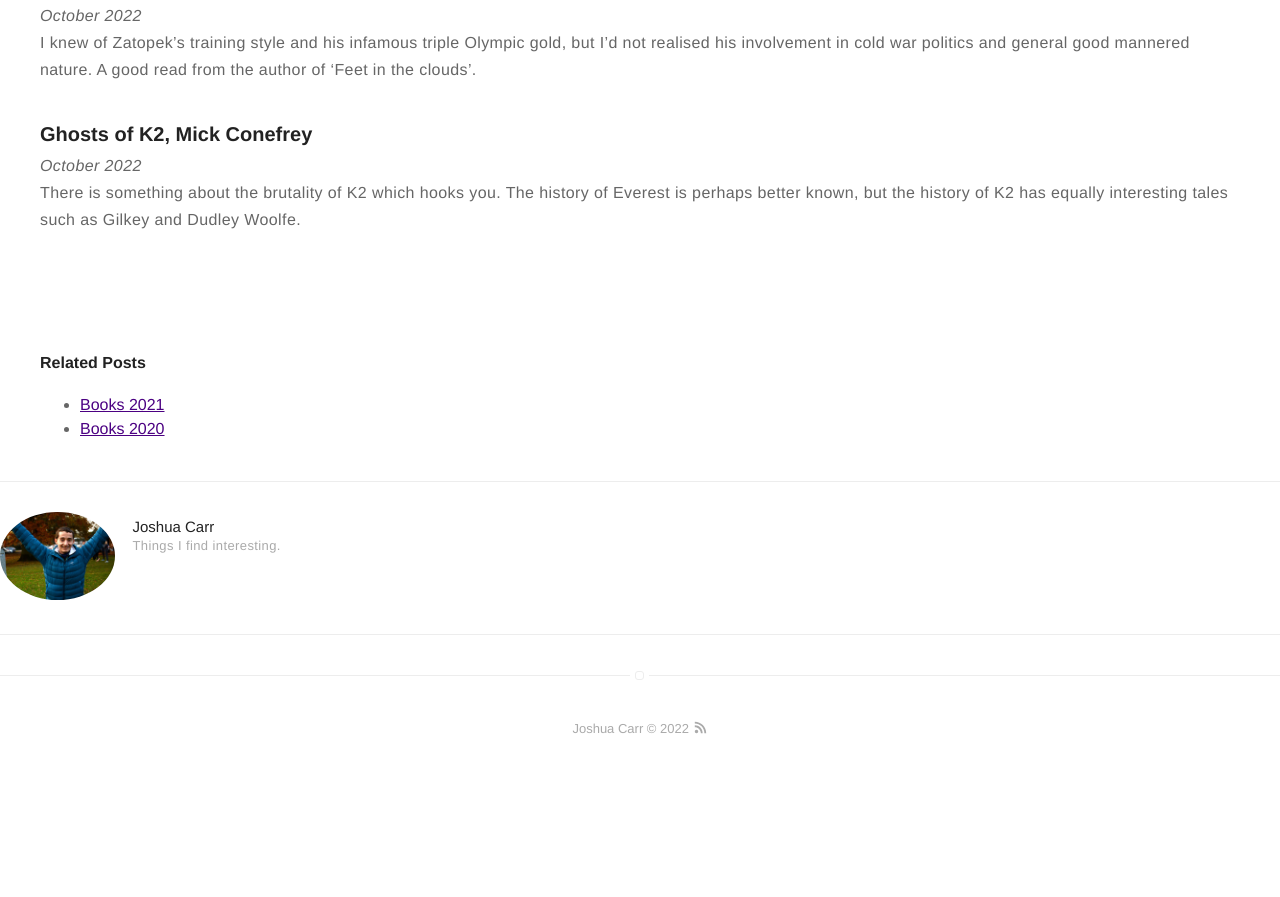
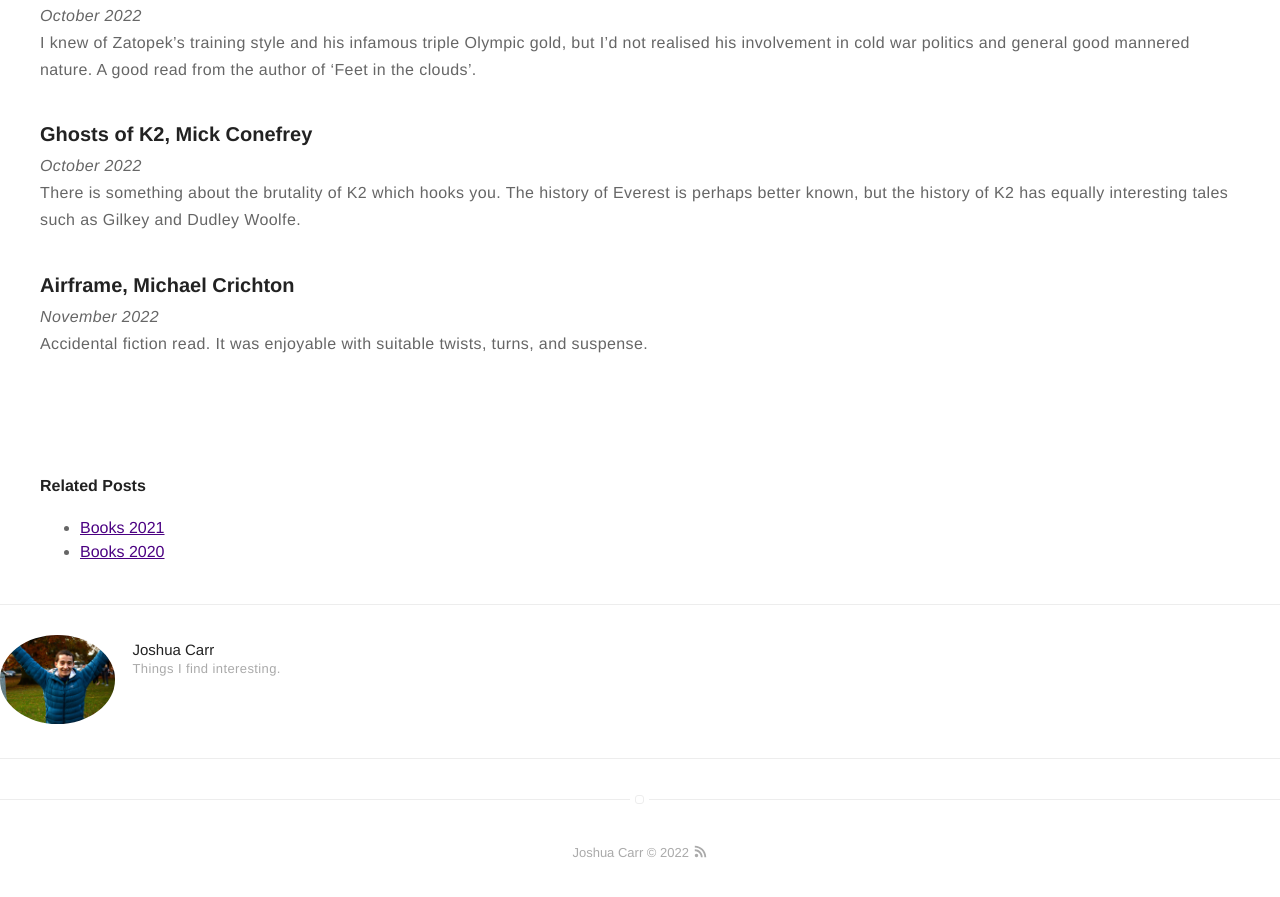
Before and after one commit to jc782/jc782.github.io, a Jekyll site: the page built from _posts/2021-12-29-Books-2022.markdown, in a window 1280 px wide and 900 px high, scrolled down 3681 px. Shown: the top 897 px of the window. Built offline with Jekyll 4.4.1, drawn with Linux system fonts in a browser that asks for light colours; before the commit the page ends 4457 px from its top, so only the background shows below that.

Commit message:
minor edits and + book

```diff
--- a/_posts/2021-12-29-Books-2022.markdown
+++ b/_posts/2021-12-29-Books-2022.markdown
@@ -118,3 +118,7 @@ I knew of Zatopek's training style and his infamous triple Olympic gold, but I'd
 ### Ghosts of K2, Mick Conefrey
 *October 2022*
 There is something about the brutality of K2 which hooks you. The history of Everest is perhaps better known, but the history of K2 has equally interesting tales such as Gilkey and Dudley Woolfe.
+
+### Airframe, Michael Crichton
+*November 2022*
+Accidental fiction read. It was enjoyable with suitable twists, turns, and suspense.
--- a/_posts/2022-07-14-sub-4.markdown
+++ b/_posts/2022-07-14-sub-4.markdown
@@ -13,7 +13,7 @@ description: Lifetime miles vs miles run sub-4
 published: true
 ---
 
-I've run about 26000miles I think. 20,000 are Strava recorded and I must have run at least another few thousand. I've run 1 complete mile in under 4 minutes. Pretty bad conversion of training miles to lifetime goal so I thought I'd see whether in a 26,000pixel image of green=outside 4mins and red = under 4mins whether it's possible to see the red one.
+I've run about 26000miles. 20,000 of those are on Strava. I've run 1 complete mile in under 4 minutes. Pretty bad conversion of training miles to lifetime goal so I thought I'd see whether in a 26,000pixel image of green=outside 4mins and red = under 4mins whether it's possible to see the red one.
 
 Can you spot it?
 ![Before vs After](/assets/images/sub4/sub4.png){:class="img-responsive"}
--- a/_posts/2022-10-19-BorderMountains.markdown
+++ b/_posts/2022-10-19-BorderMountains.markdown
@@ -12,7 +12,7 @@ author: joshcarr
 description: Mountains that are the highest elevation in multiple countries.
 published: true
 ---
-Recently I climbed Mt Korab, the highest mountain in North Macedonia. Simultaneously, and by partial virtue of being on the border, it is the highest mountain in Albania. This got me thinking, how many other mountains are the highest peak in multiple countries.
+Recently I climbed Mt Korab, the highest mountain in North Macedonia. It is also the highest mountain in Albania. This got me thinking, how many other mountains are the highest peak in multiple countries?
 
 Using [wikipedia](https://en.wikipedia.org/wiki/List_of_elevation_extremes_by_country) as the source there are 5:
 
```
